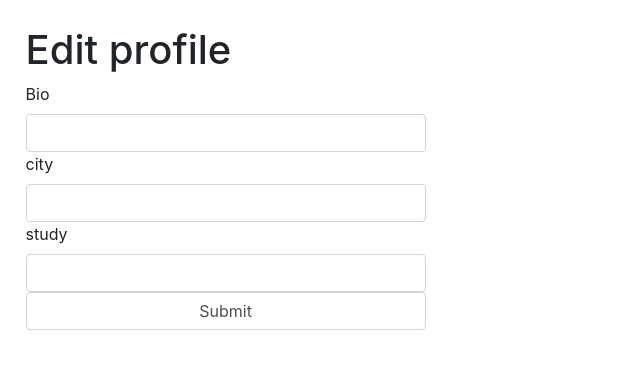
After one commit to PELN/keashare, a Django app: page /accounts/profile/edit in a window 1280 px wide. The commit adds this page. Shown: the top 369 px of the page, without its empty margins (0-640 px from the left). Run offline with Django 3.2, Linux system fonts and the light colour scheme; a user stored in the database is signed in; some libraries are stand-ins or nearby versions.

Commit message:
signals work, edit profile works

```diff
--- a/keashareapp/urls.py
+++ b/keashareapp/urls.py
@@ -5,6 +5,6 @@ app_name = 'keashareapp'
 
 urlpatterns = [
     path('', views.index, name='index'),
-    path('profile/', views.profile, name='profile'),
-    path('profile/edit', views.edit_profile, name='edit_profile'),
+    # path('profile/', views.profile, name='profile'),
+    # path('profile/edit', views.edit_profile, name='edit_profile'),
 ]
--- a/loginapp/__init__.py
+++ b/loginapp/__init__.py
@@ -0,0 +1 @@
+default_app_config = 'loginapp.apps.LoginappConfig'
--- /dev/null
+++ b/loginapp/templates/loginapp/edit_profile.html
@@ -0,0 +1,39 @@
+<!DOCTYPE html>
+<html lang="en">
+<head>
+    <meta charset="UTF-8">
+    <meta name="viewport" content="width=device-width, initial-scale=1.0">
+    <meta http-equiv="X-UA-Compatible" content="ie=edge">
+    <title>Edit profile</title>
+    <link rel="stylesheet" type="text/css" href="https://stackpath.bootstrapcdn.com/bootstrap/4.3.1/css/bootstrap.min.css">
+    <style>
+    body{
+       padding: 2%;
+    }
+
+    .form-control{
+        width: 400px;
+    }
+    button{
+        background-color: #007bff!important;
+        color: white!important;
+    }
+    </style>
+</head>
+<body>
+    <h1>Edit profile</h1>
+
+    <form action="{% url 'loginapp:edit_profile' %}" method="POST">
+        {% csrf_token %}
+        <label for="bio">Bio</label>
+        <input type="text" name="bio" id="bio" placehoder="bio" class="form-control">
+        <label for="city">city</label>
+        <input type="text" name="city" id="city" placehoder="city" class="form-control">
+        <label for="study">study</label>
+        <input type="text" name="study" id="study" placehoder="study" class="form-control">
+        <input type="submit" value="Submit" class="form-control">
+    </form>
+
+
+</body>
+</html>
--- a/keashareapp/templates/keashareapp/profile.html
+++ b/loginapp/templates/loginapp/profile.html
@@ -9,7 +9,6 @@
 <body>
 
     <h1>Profile</h1>
-    <h2>{{ user.get_full_name }}</h2>
     <ul>
         <li>Username: {{ user.username }}</li>
         <li>Bio: {{ user.profile.bio }}</li>
@@ -17,6 +16,8 @@
         <li>City: {{ user.profile.city }}</li>
     </ul>
 
+    <a href="{% url 'loginapp:edit_profile' %}">Edit profile</a>
+
 
 </body>
 </html>
--- a/loginapp/templates/loginapp/register.html
+++ b/loginapp/templates/loginapp/register.html
@@ -35,7 +35,9 @@
         <button class="form-control">Submit</button>
     </form>
 
-    {% comment %} {% if error %} <p class="error"> {{ error }} </p> {% endif %} {% endcomment %}
+    {% if error %}
+        <p class="error"> {{ error }} </p>
+    {% endif %}
 
 </body>
 </html>
--- a/loginapp/urls.py
+++ b/loginapp/urls.py
@@ -8,4 +8,6 @@ urlpatterns = [
     path('logout', views.logout, name='logout'),
     path('register', views.register, name='register'),
     path('reset_password/', views.reset_password, name='reset_password'),
+    path('profile/', views.profile, name='profile'),
+    path('profile/edit', views.edit_profile, name='edit_profile'),
 ]
--- a/loginapp/views.py
+++ b/loginapp/views.py
@@ -4,6 +4,7 @@ from django.http import HttpResponseRedirect, HttpResponseBadRequest
 from django.contrib.auth.models import User
 from django.contrib.auth import authenticate, login as dj_login, logout as dj_logout
 from .utils import random_string
+from .models import *
 
 def login(request):
     context = {}
@@ -13,6 +14,7 @@ def login(request):
             password=request.POST['password'])
         if user:
             dj_login(request, user)
+            # return HttpResponseRedirect(reverse ('keashareapp:index'))
             return HttpResponseRedirect(reverse ('keashareapp:index'))
         else:
             context['error'] = "Username or password is wrong."
@@ -43,7 +45,8 @@ def register(request):
         user = User.objects.create_user(request.POST['user'],password=request.POST['password'])
         user.save()
         dj_login(request, user)
-        return HttpResponseRedirect(reverse ('keashareapp:index'))
+        # return HttpResponseRedirect(reverse ('keashareapp:index'))
+        return HttpResponseRedirect(reverse ('loginapp:profile'))
 
     return render(request, 'loginapp/register.html')
 
@@ -64,5 +67,30 @@ def reset_password(request):
 
     return render(request, 'loginapp/reset_password.html', context)
 
-# def profile(request):
-#     return render(request, 'keashareapp/profile.html')
+
+def profile(request):
+    return render(request, 'loginapp/profile.html')
+
+# udfyld formular med eksisterende info , fyld context op
+def edit_profile(request):
+    if request.method == 'GET':
+        profile_info = Profile.objects.filter(user=request.user)
+
+        context = {
+            'profile': profile_info
+        }
+        return render(request, 'loginapp/edit_profile.html', context)
+
+    if request.method == 'POST':
+        # profile_info = Profile() # makes a new profile object for every post (only use for items)
+        profile_info = Profile.objects.get(user=request.user) # get the user in db
+
+        # print("request.user")
+        profile_info.bio = request.POST.get('bio')
+        profile_info.city = request.POST.get('city')
+        profile_info.study = request.POST.get('study')
+        profile_info.user = request.user
+        profile_info.save()
+        return HttpResponseRedirect(reverse ('loginapp:profile'))
+
+    return HttpResponseBadRequest()
```
Also changed, not shown: keashareapp/views.py (+3 -7 lines), db.sqlite3.
